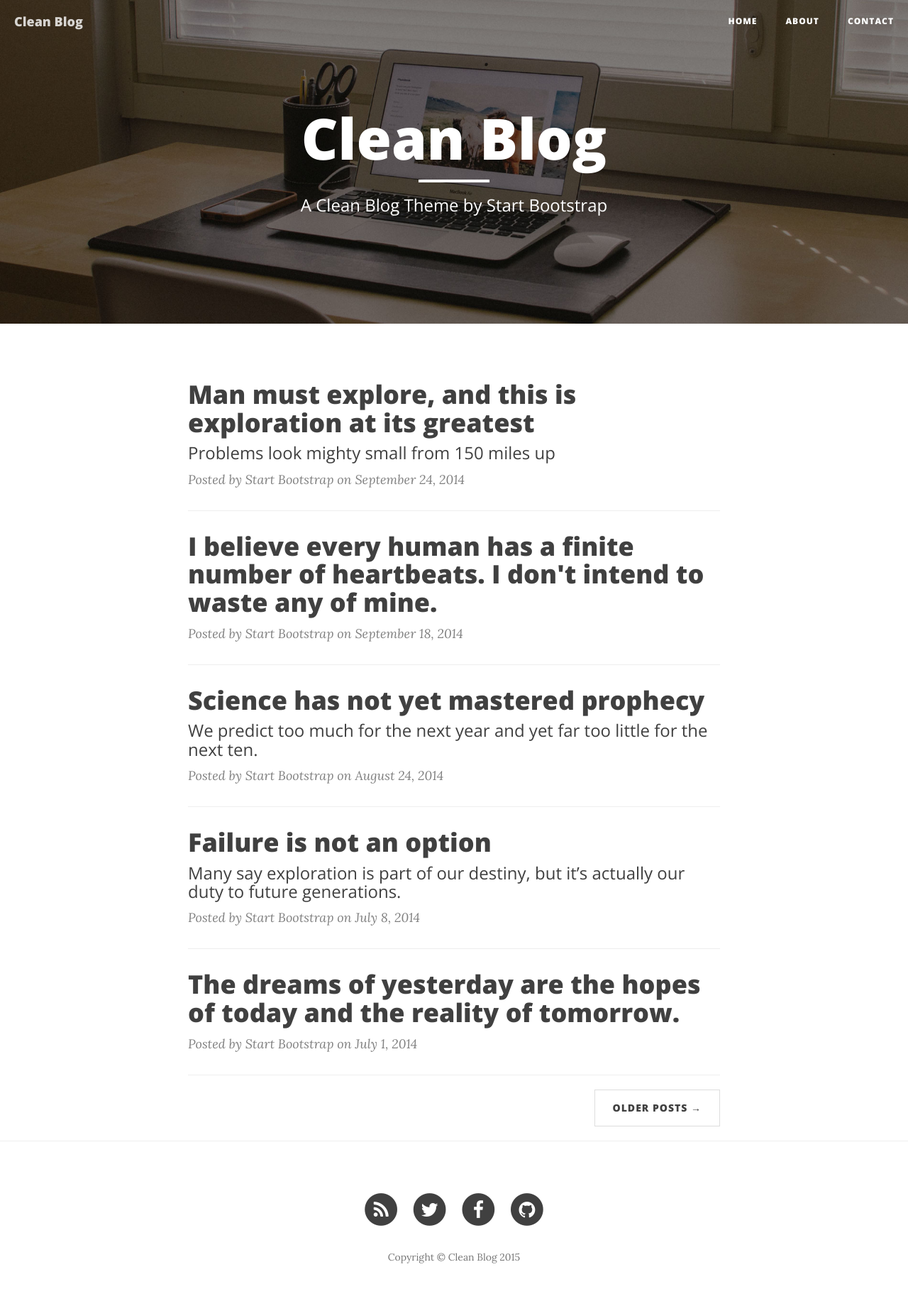
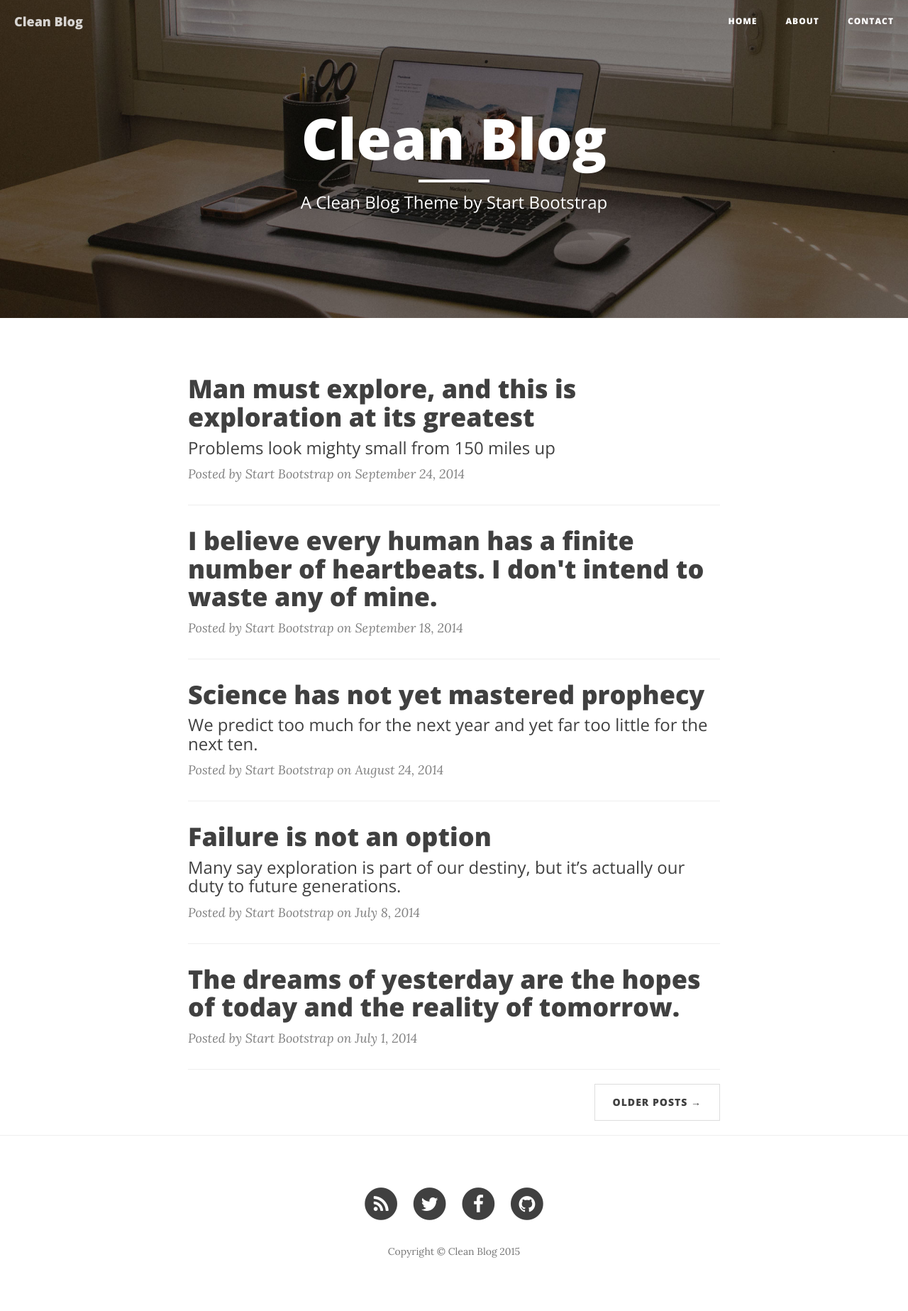
Before and after one commit to it-projects-llc/odoo-saas-tools, a Jekyll site: the page built from index.html, in a window 1280 px wide. Shown: the whole page at 71% size. Built offline with Jekyll 4.4.1, drawn with Linux system fonts in a browser that asks for light colours; nearby versions of some CDN libraries; the list of posts is cut into pages by our own code.

Commit message:
fix css, comma instead of semicolon

```diff
--- a/css/clean-blog.css
+++ b/css/clean-blog.css
@@ -162,8 +162,8 @@ hr.small {
 .intro-header .site-heading .subheading,
 .intro-header .page-heading .subheading {
   font-size: 24px;
-  line-height: 1.1,
-			display: block;
+  line-height: 1.1;
+  display: block;
   font-family: 'Open Sans', 'Helvetica Neue', Helvetica, Arial, sans-serif;
   font-weight: 300;
   margin: 10px 0 0;
```
